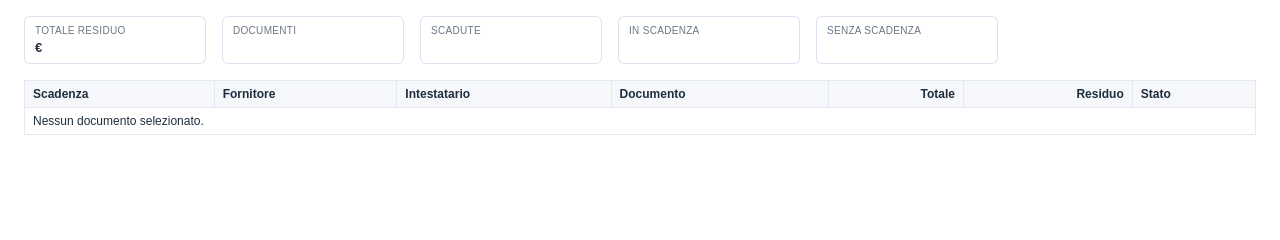
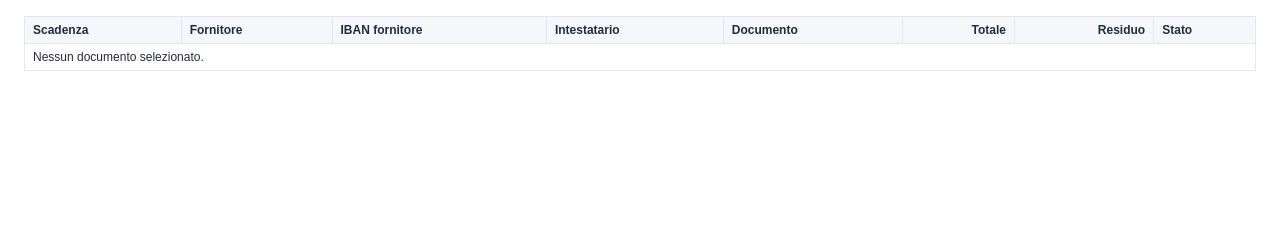
Before and after one commit to PierPaoloPastore/Progetto_Database_Acquisti, a Flask app: template app/templates/payments/schedule_print.html in a window 1280 px wide. Shown: the part 61-301 px from the top of the page. Run offline with Flask 3, Linux system fonts and the light colour scheme; the template is opened without the code that fills it, so the values that code supplies are empty; parts of the project's set-up code (start-up, migrations or seed data) failed here and were passed over.

Commit message:
Add supplier IBAN column and remove summary cards
Update payments schedule print view: add an "IBAN fornitore" column and render supplier IBAN per row (fallback to '-') while removing the summary cards section and adjusting the table colspan. Also update docs index and add a release note (2026-02-17) describing these PDF/print changes.

```diff
--- a/app/templates/payments/schedule_print.html
+++ b/app/templates/payments/schedule_print.html
@@ -79,34 +79,12 @@
         &middot; Finestra in scadenza: {{ soon_days }} giorni
     </div>
 
-    <div class="summary">
-        <div class="summary-card">
-            <div class="label">Totale residuo</div>
-            <div class="value">{{ summary.total_amount|format_amount }} &euro;</div>
-        </div>
-        <div class="summary-card">
-            <div class="label">Documenti</div>
-            <div class="value">{{ summary.total|format_int }}</div>
-        </div>
-        <div class="summary-card">
-            <div class="label">Scadute</div>
-            <div class="value">{{ summary.overdue_count|format_int }}</div>
-        </div>
-        <div class="summary-card">
-            <div class="label">In scadenza</div>
-            <div class="value">{{ summary.soon_count|format_int }}</div>
-        </div>
-        <div class="summary-card">
-            <div class="label">Senza scadenza</div>
-            <div class="value">{{ summary.no_due_count|format_int }}</div>
-        </div>
-    </div>
-
     <table>
         <thead>
             <tr>
                 <th>Scadenza</th>
                 <th>Fornitore</th>
+                <th>IBAN fornitore</th>
                 <th>Intestatario</th>
                 <th>Documento</th>
                 <th class="text-end">Totale</th>
@@ -120,6 +98,7 @@
                 <tr>
                     <td>{{ doc.due_date.strftime('%d/%m/%Y') if doc.due_date else '-' }}</td>
                     <td>{{ row.supplier_name }}</td>
+                    <td>{{ doc.supplier.iban if doc.supplier and doc.supplier.iban else '-' }}</td>
                     <td>{{ row.legal_entity_name }}</td>
                     <td>{{ doc.document_number or 'N/D' }}</td>
                     <td class="text-end">{{ (doc.total_gross_amount or 0)|format_amount }} &euro;</td>
@@ -138,7 +117,7 @@
                 </tr>
             {% else %}
                 <tr>
-                    <td colspan="7">Nessun documento selezionato.</td>
+                    <td colspan="8">Nessun documento selezionato.</td>
                 </tr>
             {% endfor %}
         </tbody>
```
Also changed, not shown: docs/00_INDEX.md (+1 -0 lines), docs/updates/2026-02-17.md (added, +7 -0 lines).
